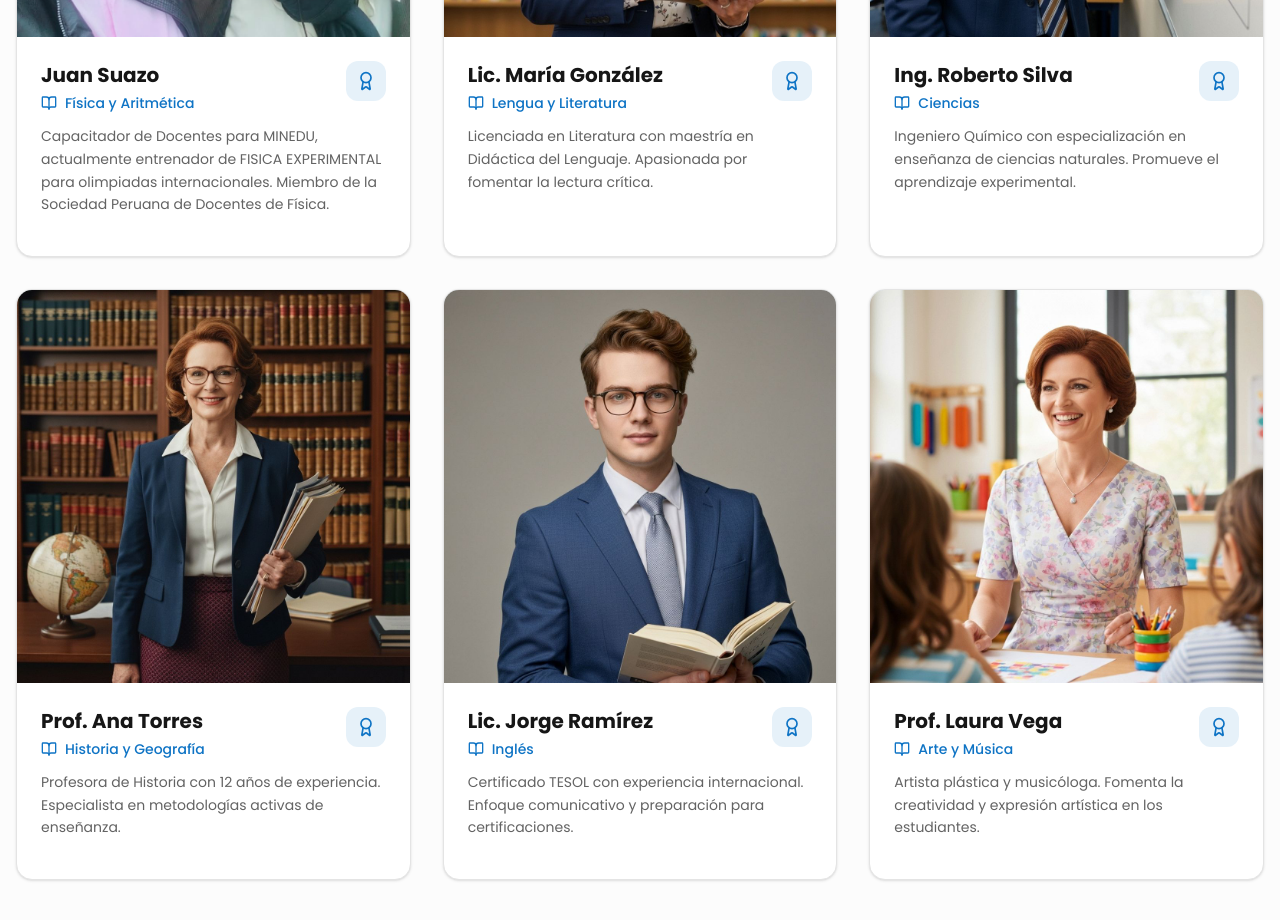
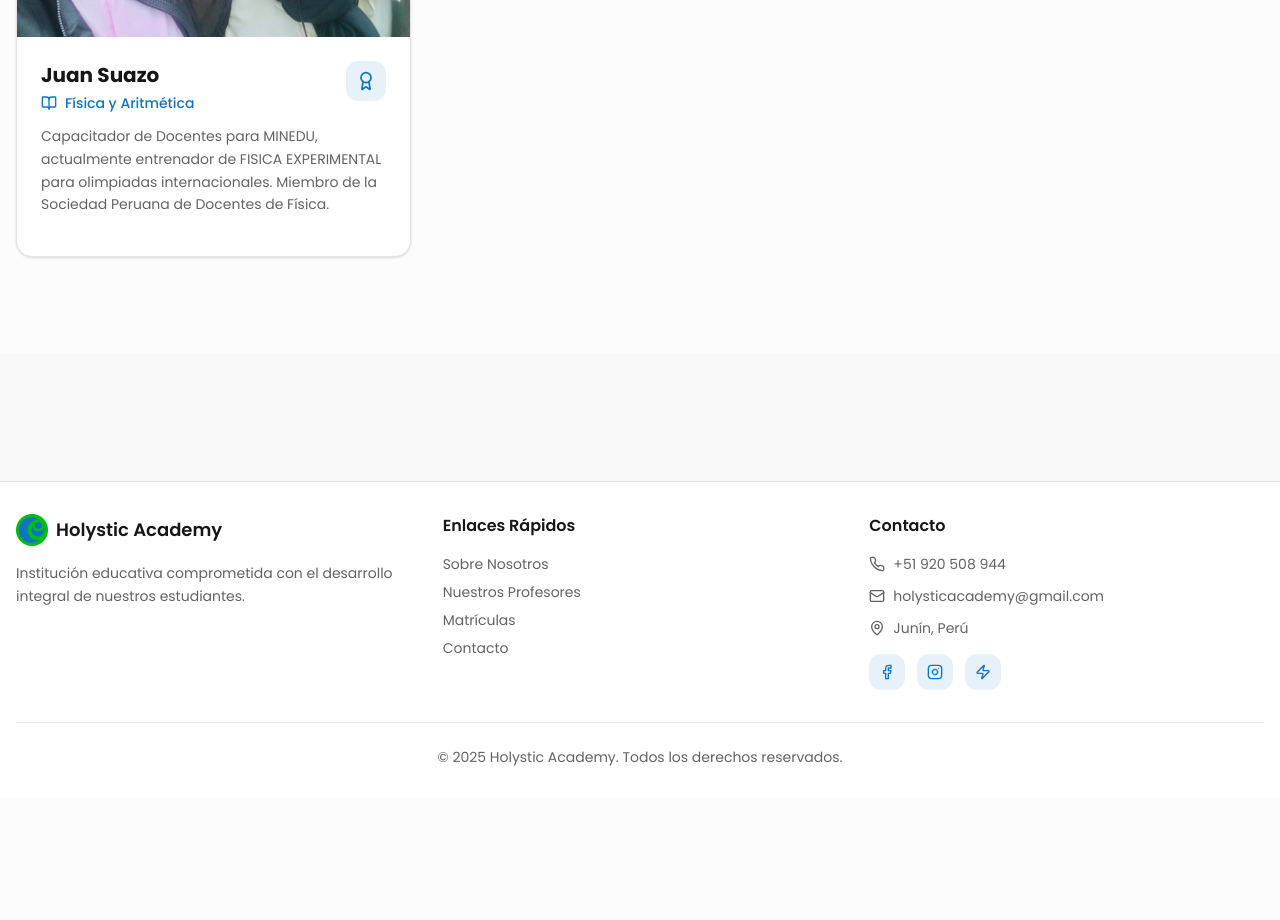
Before and after one commit to holystic1501/academiaholystic, a Next.js app: page /profesores in a window 1280 px wide. Shown: the part 840-1760 px from the top of the page. After the commit the page ends 1639 px from the top, so only its background shows below. Built offline with nearby package versions, Linux system fonts and the light colour scheme.

Commit message:
ahora los prosores

```diff
--- a/app/galeria/page.tsx
+++ b/app/galeria/page.tsx
@@ -11,7 +11,7 @@ const galleryItems = [
     url: "/awelito holystic.jpg",
     title: "Se funda Holystic Academy",
     date: "17 de Octubre, 2023",
-    description: "Estudiantes presentando sus proyectos innovadores en la feria anual de ciencias.",
+    description: "Fundación de Holystic Academy, marcando el inicio de una nueva era educativa.",
   }
 
 ]
--- a/app/profesores/page.tsx
+++ b/app/profesores/page.tsx
@@ -9,36 +9,7 @@ const teachers = [
     bio: "Capacitador de Docentes para MINEDU, actualmente entrenador de FISICA EXPERIMENTAL para olimpiadas internacionales. Miembro de la Sociedad Peruana de Docentes de Física.",
     image: "/foto abuelito y papá micho.jpg",
   },
-  {
-    name: "Lic. María González",
-    subject: "Lengua y Literatura",
-    bio: "Licenciada en Literatura con maestría en Didáctica del Lenguaje. Apasionada por fomentar la lectura crítica.",
-    image: "/professional-female-teacher-literature.jpg",
-  },
-  {
-    name: "Ing. Roberto Silva",
-    subject: "Ciencias",
-    bio: "Ingeniero Químico con especialización en enseñanza de ciencias naturales. Promueve el aprendizaje experimental.",
-    image: "/professional-male-teacher-science.jpg",
-  },
-  {
-    name: "Prof. Ana Torres",
-    subject: "Historia y Geografía",
-    bio: "Profesora de Historia con 12 años de experiencia. Especialista en metodologías activas de enseñanza.",
-    image: "/professional-female-teacher-history.jpg",
-  },
-  {
-    name: "Lic. Jorge Ramírez",
-    subject: "Inglés",
-    bio: "Certificado TESOL con experiencia internacional. Enfoque comunicativo y preparación para certificaciones.",
-    image: "/professional-male-teacher-english.jpg",
-  },
-  {
-    name: "Prof. Laura Vega",
-    subject: "Arte y Música",
-    bio: "Artista plástica y musicóloga. Fomenta la creatividad y expresión artística en los estudiantes.",
-    image: "/professional-female-teacher-art-music.jpg",
-  },
+
 ]
 
 export default function ProfesoresPage() {
```
